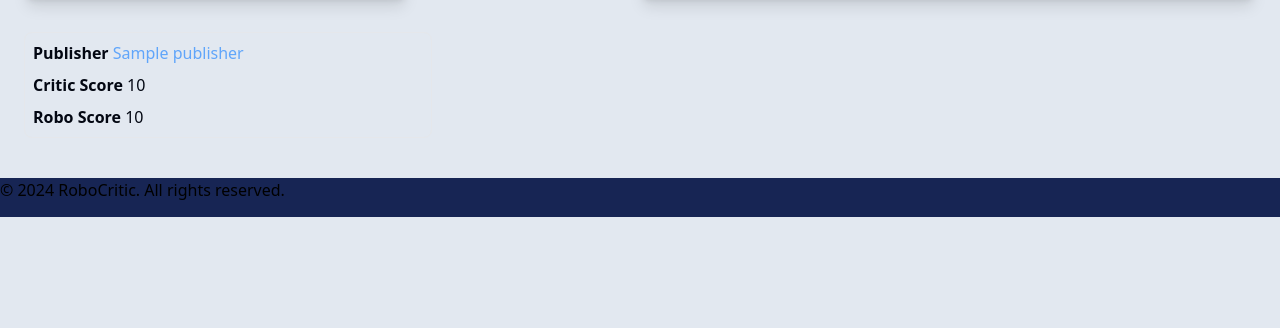
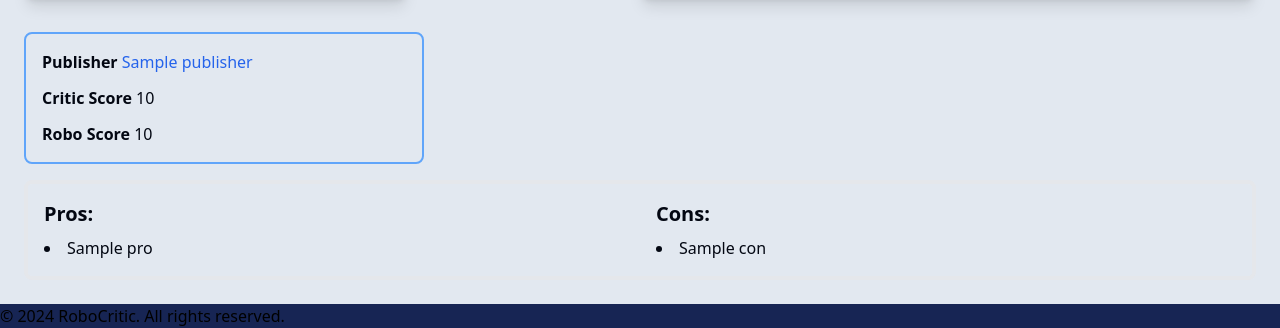
Before and after one commit to NateLeeP/robocritic, a Django app: template app/robocritic/templates/robocritic/review.html in a window 1280 px wide. Shown: the part 583-911 px from the top of the page. Before the commit the page ends 800 px from the top, so only its background shows below. Run offline with Django 5.2, Linux system fonts and the light colour scheme; the template is opened without the code that fills it: most values are stand-ins (such as "Sample title", 1, 10 or a date in 2020); some libraries are stand-ins or nearby versions.

Commit message:
Add intuitive 'click' for navigating between reviews

```diff
--- a/app/robocritic/templates/robocritic/review.html
+++ b/app/robocritic/templates/robocritic/review.html
@@ -26,18 +26,15 @@
     </div>
     <div class="container mx-auto">
         <!-- Review cards grid -->
-        <div class="grid grid-cols-1 md:grid-cols-2 lg:grid-cols-3 gap-1 text-gray-950 mb-4">
+        <div class="grid grid-cols-1 md:grid-cols-2 lg:grid-cols-3 gap-4 text-gray-950 mb-4">
             {% for review in reviews %}
-            <div class="p-2 rounded-lg border border-solid">
-                <div class="flex flex-col space-y-2">
+            <div class="p-4 rounded-lg border-2 {% if forloop.first %}border-blue-400{% else %}border-gray-200{% endif %} hover:border-blue-400 cursor-pointer transition-all duration-200"
+                 onclick="toggleReview('review-{{ review.id }}', this)">
+                <div class="flex flex-col space-y-3">
                     <!-- Publisher section -->
                     <div>
                         <span class="font-semibold">Publisher</span>
-                        <a href="{{ review.url }}"
-                           onclick="toggleReview('review-{{ review.id }}'); return false;"
-                           class="text-blue-400 hover:text-blue-300">
-                            {{ review.publisher }}
-                        </a>
+                        <span class="text-blue-600">{{ review.publisher }}</span>
                     </div>
 
                     <!-- Critic Score section -->
@@ -60,7 +57,7 @@
 
         <!-- Single pros/cons container outside the grid -->
         {% for review in reviews %}
-        <div id="review-{{ review.id }}" class="hidden w-full p-4 border-4 border-solid rounded-lg text-gray-950">
+        <div id="review-{{ review.id }}" class="{% if not forloop.first %}hidden{% endif %} w-full p-4 border-4 border-solid rounded-lg text-gray-950">
             <div class="grid grid-cols-1 md:grid-cols-2 gap-8">
                 {% if review.reviewpro_set.all %}
                 <div>
@@ -89,15 +86,23 @@
     </div>
 
     <script>
-        function toggleReview(reviewId) {
-            // Hide all review details first
+        function toggleReview(reviewId, clickedElement) {
+            // Remove active state from all cards
+            document.querySelectorAll('[onclick^="toggleReview"]').forEach(el => {
+                el.classList.remove('border-blue-400');
+                el.classList.add('border-gray-200');
+            });
+
+            // Hide all review details
             document.querySelectorAll('[id^="review-"]').forEach(el => {
                 el.classList.add('hidden');
             });
 
-            // Show the selected review
+            // Show the selected review and highlight the clicked card
             const review = document.getElementById(reviewId);
             review.classList.remove('hidden');
+            clickedElement.classList.remove('border-gray-200');
+            clickedElement.classList.add('border-blue-400');
         }
     </script>
 </div>
```
